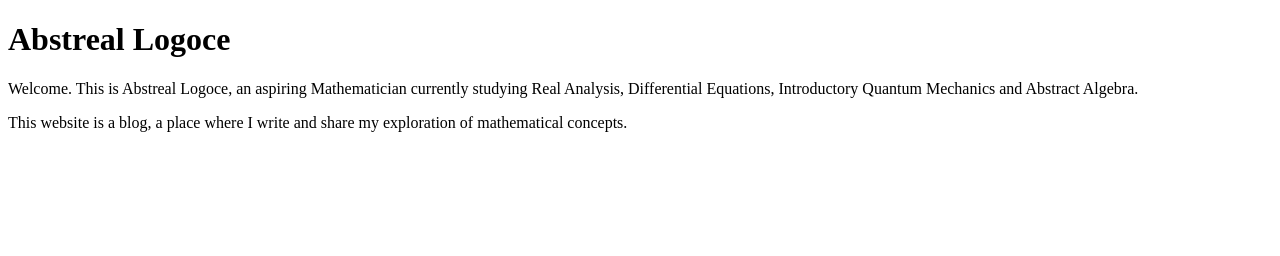
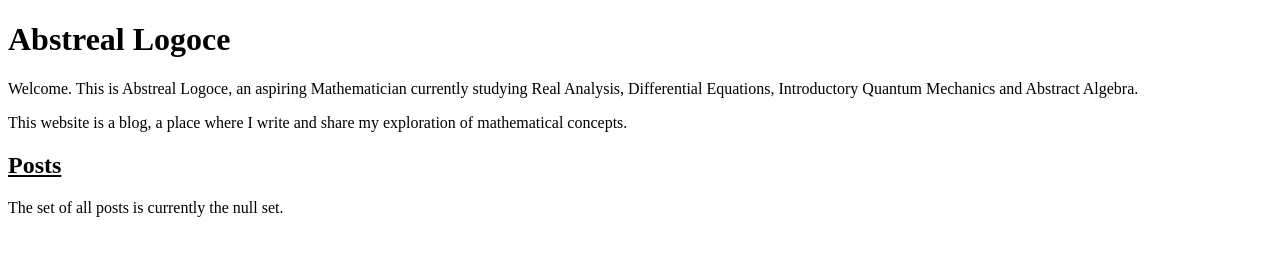
Before and after one commit to Abstreal/Abstreal.github.io, a plain HTML site: page index.html in a window 1280 px wide. Drawn offline with Linux system fonts and the light colour scheme.

Commit message:
"Set-Theoretic Language"

```diff
--- a/index.html
+++ b/index.html
@@ -4,7 +4,9 @@
 <head>
   <title>Abstreal L.</title>
   <style>
-  	p {font-family: "Times New Roman";}
+    h2 {
+      text-decoration: underline;
+    }
   </style>
 </head>
 
@@ -15,12 +17,18 @@
   </h1>
 
   <p>
-  Welcome. This is Abstreal Logoce, an aspiring Mathematician currently studying Real Analysis, Differential Equations, Introductory Quantum Mechanics and Abstract Algebra.
+    Welcome. This is Abstreal Logoce, an aspiring Mathematician currently studying Real Analysis, Differential Equations, Introductory Quantum Mechanics and Abstract Algebra.
   </p>
   <p>
     This website is a blog, a place where I write and share my exploration of mathematical concepts.
   </p>
 
+	<h2>
+		Posts
+	</h2>
+
+  The set of all posts is currently the null set.
+
 </body>
 
 </html>
```
